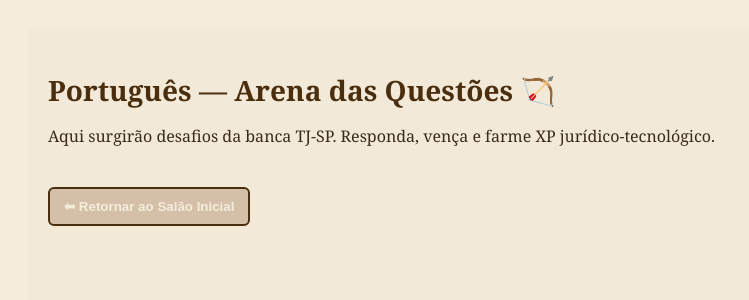
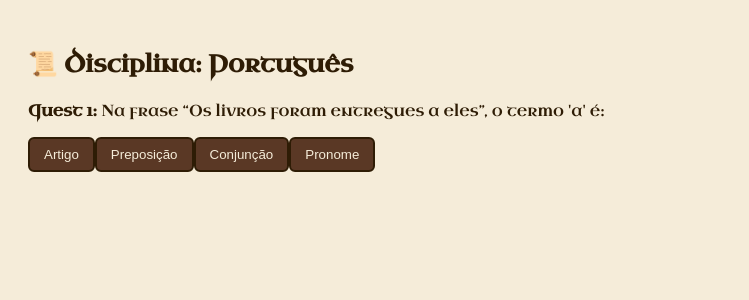
Before and after one commit to phporshe-afk/tjsp-rpg-tjsp, a React (Vite) app: page / in a window 1280 px wide. Both pictures are taken after a click on the button "Português". Shown: the top 300 px of the page, without its empty margins (0-749 px from the left). Built offline with nearby package versions, Linux system fonts and the light colour scheme.

Commit message:
Update App.jsx

```diff
--- a/src/App.jsx
+++ b/src/App.jsx
@@ -1,65 +1,107 @@
 import { useState } from "react";
 import "./theme.css";
 
-export default function App() {
+function App() {
   const [screen, setScreen] = useState("menu");
   const [materia, setMateria] = useState(null);
+  const [index, setIndex] = useState(0);
+  const [acertou, setAcertou] = useState(null);
 
-  const materias = [
-    "Português",
-    "Constitucional",
-    "Informática",
-    "Raciocínio Lógico",
-  ];
+  const materias = ["Português", "Constitucional", "Informática", "Raciocínio Lógico"];
+
+  const quests = {
+    "Constitucional": [
+      {
+        pergunta: "Direitos fundamentais são:",
+        alternativas: [
+          "Cláusulas pétreas",
+          "Abolíveis por EC",
+          "Sem aplicabilidade imediata",
+          "Meramente programáticos"
+        ],
+        correta: 0
+      }
+    ],
+    "Português": [
+      {
+        pergunta: "Na frase “Os livros foram entregues a eles”, o termo 'a' é:",
+        alternativas: [
+          "Artigo",
+          "Preposição",
+          "Conjunção",
+          "Pronome"
+        ],
+        correta: 1
+      }
+    ]
+  };
+
+  function responder(altIndex) {
+    const quest = quests[materia][index];
+    setAcertou(altIndex === quest.correta);
+
+    setTimeout(() => {
+      setAcertou(null);
+      if (index + 1 < quests[materia].length) {
+        setIndex(index + 1);
+      } else {
+        setScreen("fim");
+      }
+    }, 1200);
+  }
 
   return (
-    <div className="page">
+    <div className="medieval-container">
       {screen === "menu" && (
-        <div className="menu">
-          <h1 className="title">TJ-SP Chronicles ⚔️📜</h1>
-          <p className="subtitle">
-            Bem-vindo ao salão do conhecimento, jovem escudeiro.
-            Escolha tua senda e acumule prestígio na prova TJ-SP!
-          </p>
+        <>
+          <h1>🏰 TJ-SP Chronicles — Treineiro Competitivo</h1>
+          <p>Seja bem-vindo, jovem escudeiro! Escolha tua trilha de conhecimento:</p>
 
-          <div className="list">
           {materias.map((m) => (
             <button
               key={m}
-                className="btn materia"
               onClick={() => {
                 setMateria(m);
+                setIndex(0);
                 setScreen("quest");
               }}
+              className="btn-medieval"
             >
               {m}
             </button>
           ))}
-          </div>
-
-          <p className="footer-lore">
-            *Toda jornada começa com um clique poderoso.*
-          </p>
-        </div>
+        </>
       )}
 
       {screen === "quest" && (
-        <div className="quest">
-          <h2 className="title">{materia} — Arena das Questões 🏹</h2>
+        <>
+          <h2>📜 Disciplina: {materia}</h2>
+          <p><strong>Quest {index + 1}:</strong> {quests[materia][index].pergunta}</p>
 
-          <p className="quest-desc">
-            Aqui surgirão desafios da banca TJ-SP.
-            Responda, vença e farme XP jurídico-tecnológico.
-          </p>
+          {quests[materia][index].alternativas.map((alt, i) => (
+            <button
+              key={i}
+              onClick={() => responder(i)}
+              className="btn-opcao"
+            >
+              {alt}
+            </button>
+          ))}
 
-          <button
-            className="btn back"
-            onClick={() => setScreen("menu")}
-          >
-            ⬅ Retornar ao Salão Inicial
-          </button>
-        </div>
+          {acertou === true && <p className="acerto">✔ Correto! Honra e glória ao cavaleiro!</p>}
+          {acertou === false && <p className="erro">✘ Errou! Mas até os reis tropeçam.</p>}
+        </>
+      )}
+
+      {screen === "fim" && (
+        <>
+          <h2>🎉 Jornada concluída!</h2>
+          <p>Tua honra foi posta à prova, e apesar dos percalços, triunfaste!</p>
+          <button onClick={() => setScreen("menu")} className="btn-voltar">Voltar ao castelo</button>
+        </>
       )}
     </div>
   );
 }
+
+export default App;
```
Lines whose indentation alone changed are shown as unchanged.
